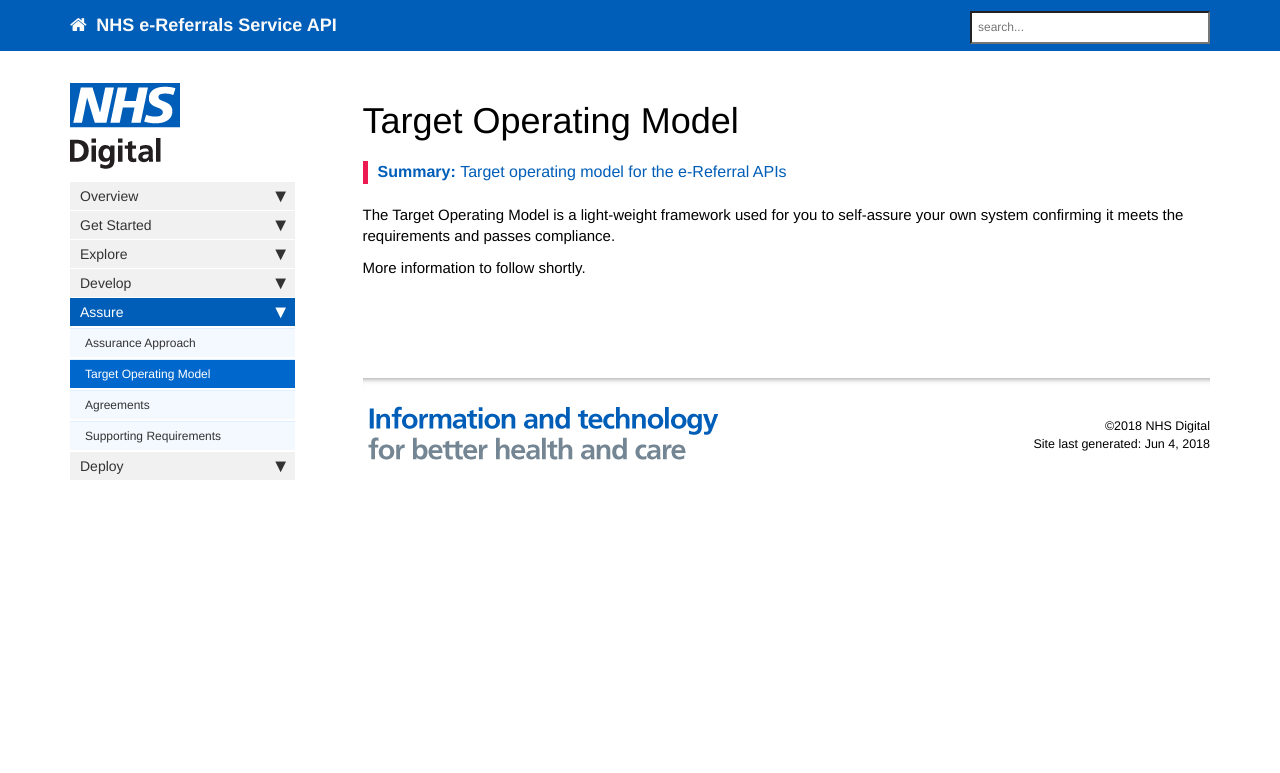
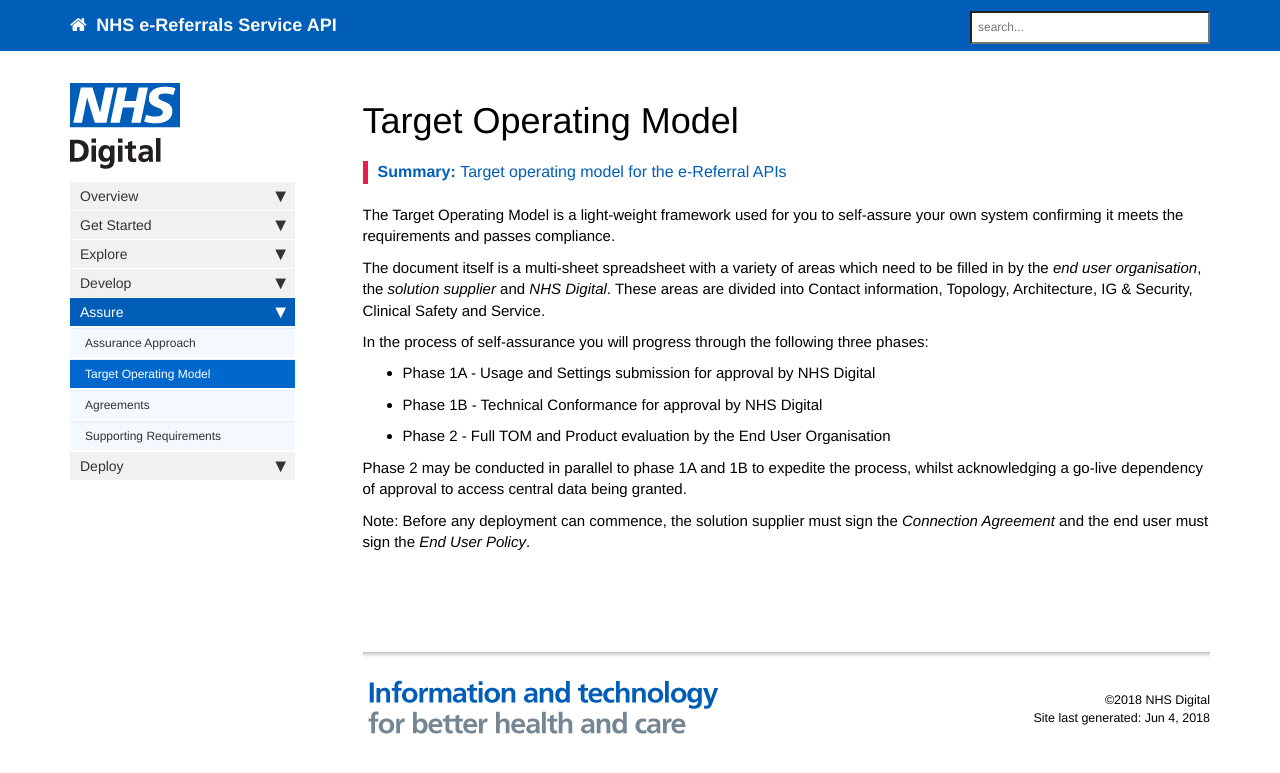
Before and after one commit to wurble369/websitetest, a Jekyll site: the page built from pages/assure/assure_tom.md, in a window 1280 px wide. Shown: the top 773 px of the page. Built offline with Jekyll 4.4.1, drawn with Linux system fonts in a browser that asks for light colours; nearby versions of some CDN libraries; comment, search, counter and statistics services are not loaded.

Commit message:
More TOM info

```diff
--- a/pages/assure/assure_tom.md
+++ b/pages/assure/assure_tom.md
@@ -9,4 +9,14 @@ summary: "Target operating model for the e-Referral APIs"
 
 The Target Operating Model is a light-weight framework used for you to self-assure your own system confirming it meets the requirements and passes compliance.
 
-More information to follow shortly.
+The document itself is a multi-sheet spreadsheet with a variety of areas which need to be filled in by the *end user organisation*, the *solution supplier* and *NHS Digital*. These areas are divided into Contact information, Topology, Architecture, IG & Security, Clinical Safety and Service.
+
+In the process of self-assurance you will progress through the following three phases:
+
+* Phase 1A - Usage and Settings submission for approval by NHS Digital
+* Phase 1B - Technical Conformance for approval by NHS Digital
+* Phase 2 - Full TOM and Product evaluation by the End User Organisation
+
+Phase 2 may be conducted in parallel to phase 1A and 1B to expedite the process, whilst acknowledging a go-live dependency of approval to access central data being granted.
+
+Note: Before any deployment can commence, the solution supplier must sign the _Connection Agreement_ and the end user must sign the _End User Policy_.
```
